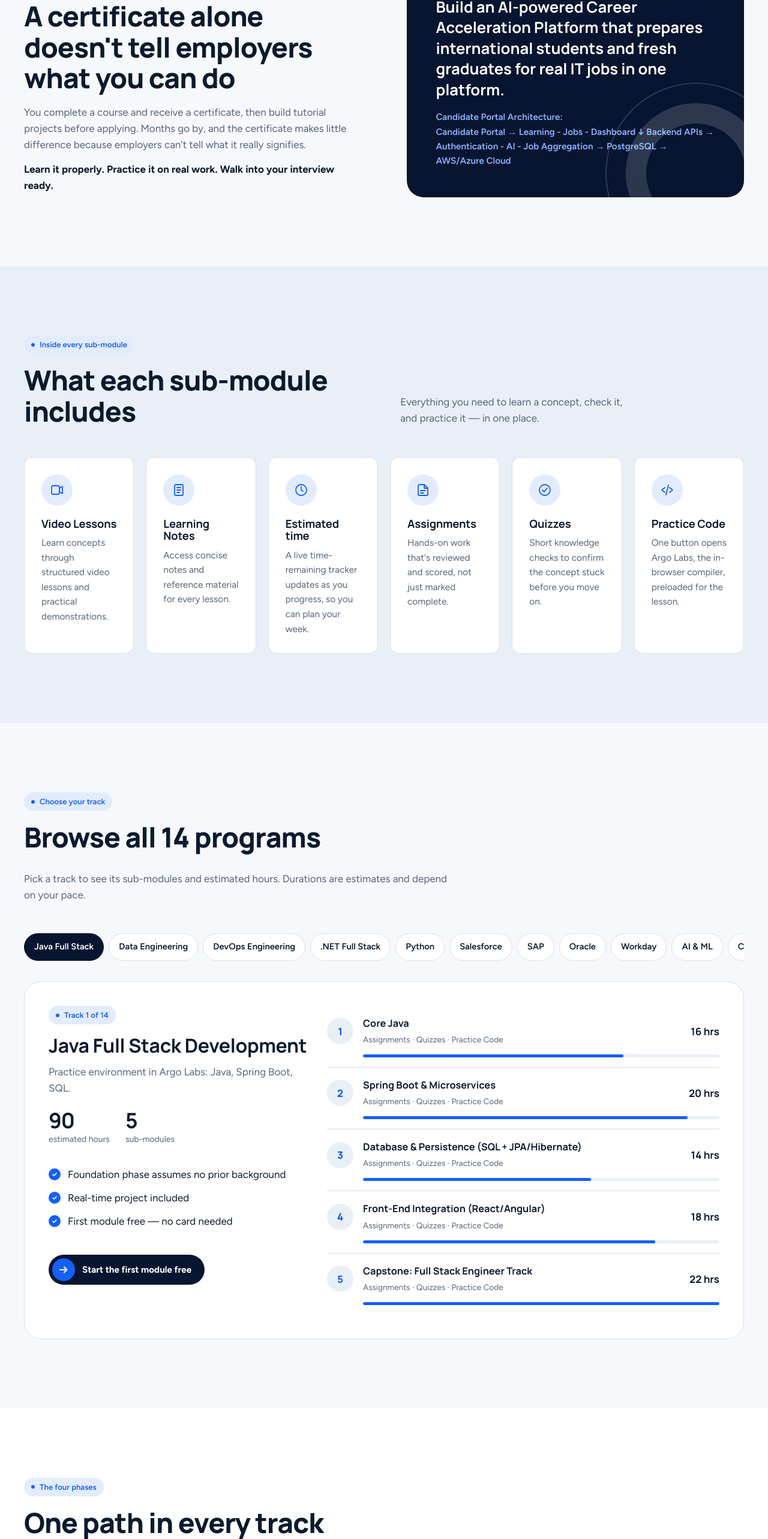
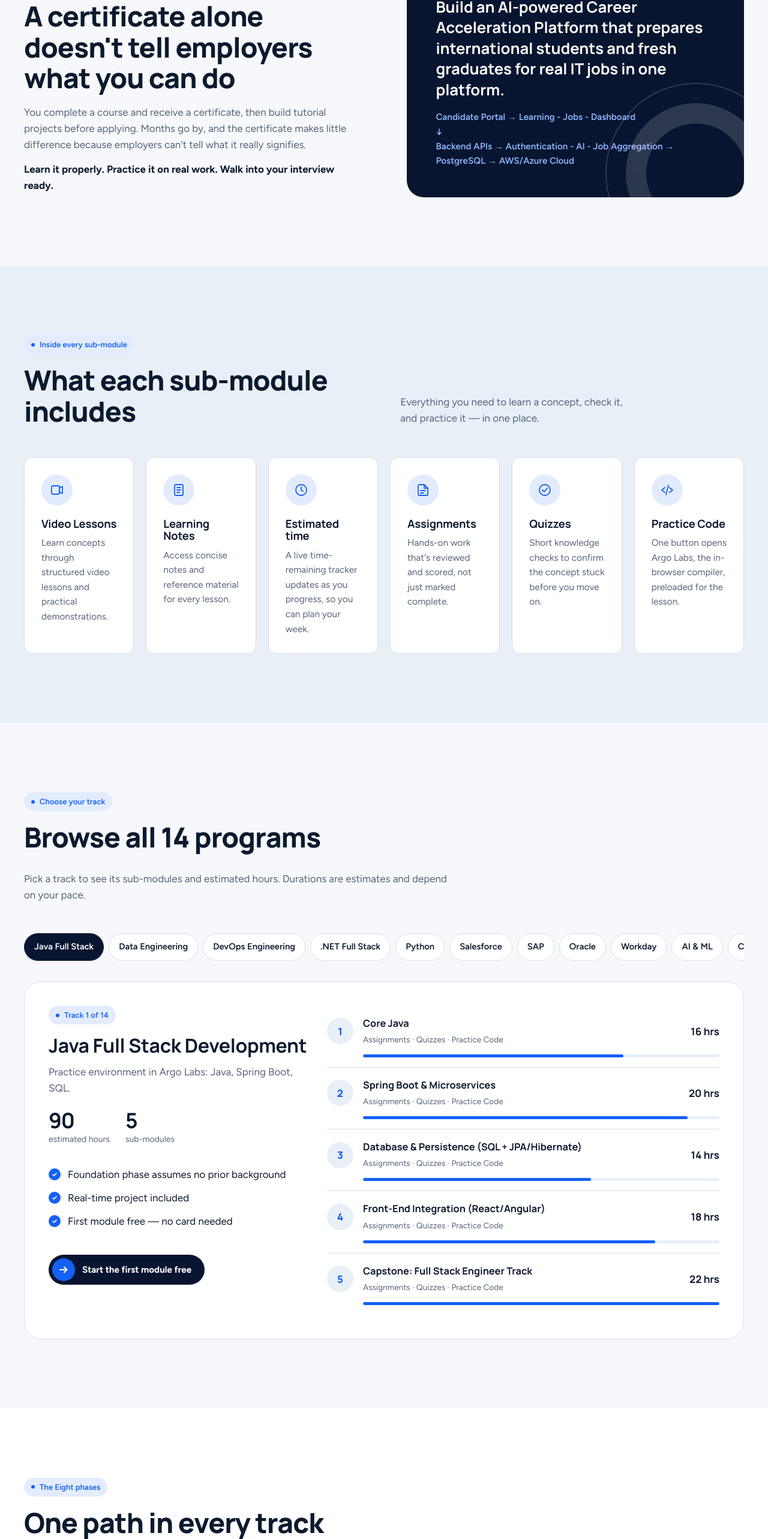
Before and after one commit to techakkena/argomind-website, a React (Vite) app: page /#/programs in a window 1280 px wide. Shown: the part 991-3557 px from the top of the page at 60% size. Built offline with nearby package versions, Linux system fonts and the light colour scheme.

Commit message:
Updated Program Page

```diff
--- a/src/pages/Programs.jsx
+++ b/src/pages/Programs.jsx
@@ -60,9 +60,9 @@ export default function Programs() {
           <Callout
             small={
               <>
-              Candidate Portal Architecture:
-              <br />
-              Candidate Portal → Learning - Jobs - Dashboard ↓ Backend APIs → Authentication - AI - Job Aggregation → PostgreSQL → AWS/Azure Cloud
+                <div>Candidate Portal → Learning - Jobs - Dashboard</div>
+                <div style={{ textAlign: "left" }}>↓</div>
+                <div>Backend APIs → Authentication - AI - Job Aggregation → PostgreSQL → AWS/Azure Cloud</div>
               </>
             }
           >
@@ -89,7 +89,7 @@ export default function Programs() {
       </Section>
 
       <Section className="section--white">
-        <Head variant="solo" eyebrow="The four phases" title="One path in every track" />
+        <Head variant="solo" eyebrow="The Eight phases" title="One path in every track" />
         <Steps items={[
           ["Phase-1:Learn → Build → Deploy", "From your first lesson to production, all in one phase.Learn the concepts, practice code live in the compiler, debug real failures, commit through GitHub for review, and deploy your work to a live environment — a complete build cycle, not just a lesson."],
           ["Phase 2: Real-Time Projects & Release", "From working code to a shipped product.Join a live project with real tasks and deadlines, test it the way a QA team would, fix what breaks, and release it — proof you can deliver, not just build."],
```
Lines whose indentation alone changed are shown as unchanged.
